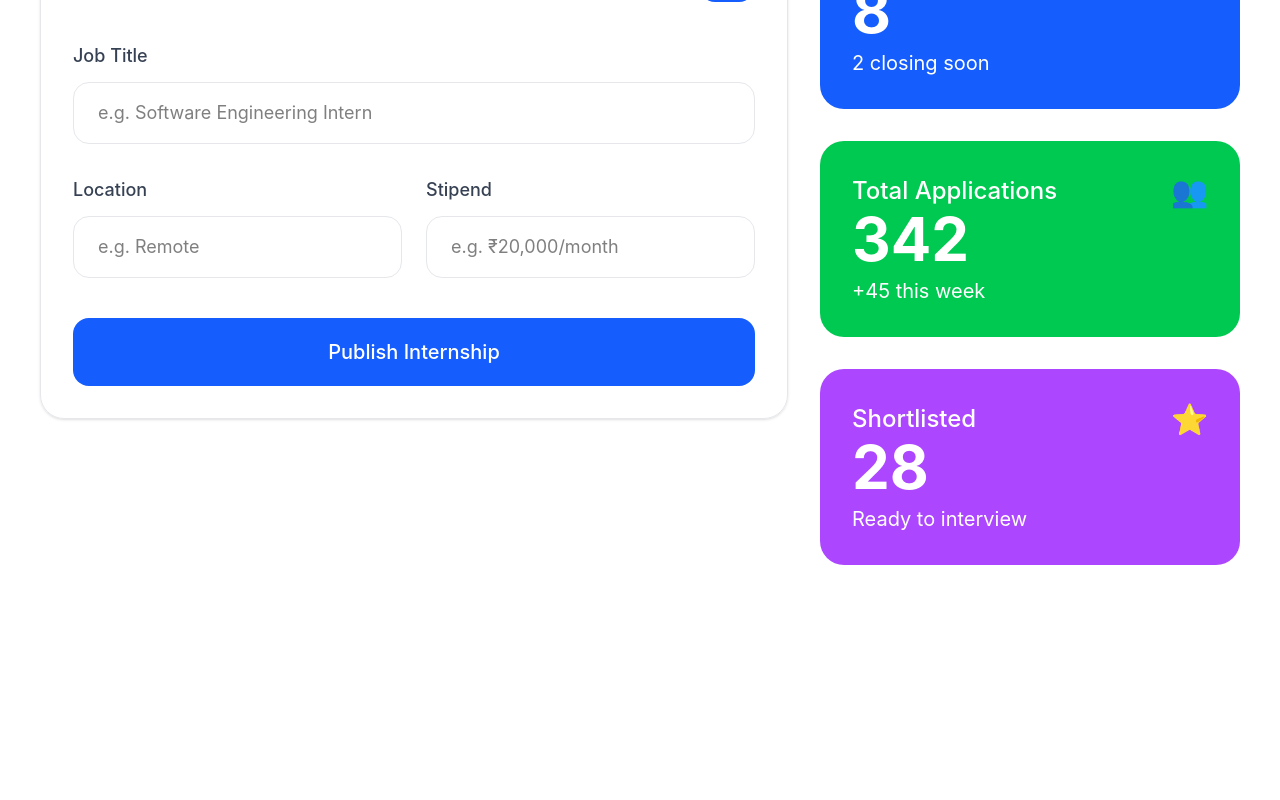
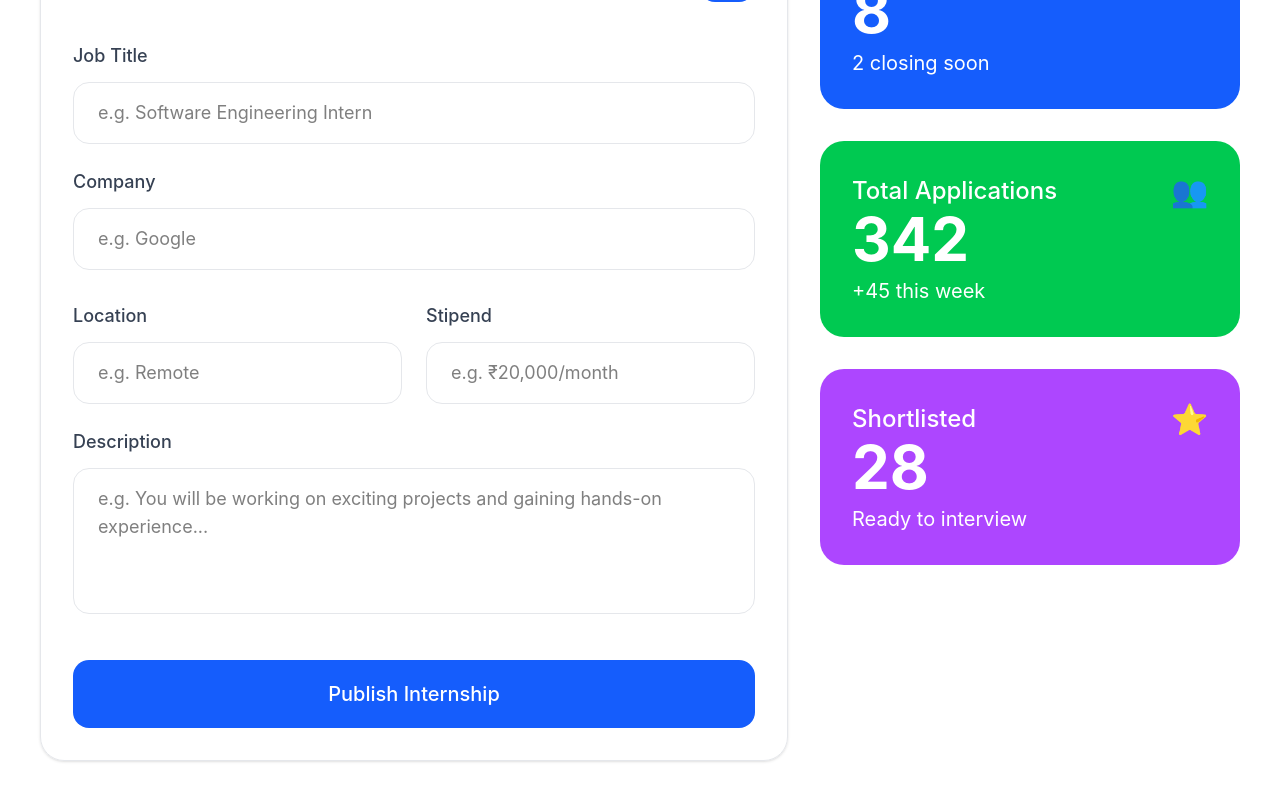
Before and after one commit to anshxio/internship-management-platform, a React (Vite) app in the folder client/: page /recruiter-dashboard in a window 1280 px wide. Shown: the part 354-1154 px from the top of the page. Before the commit the page ends 983 px from the top, so only its background shows below. Built offline with nearby package versions, Linux system fonts and the light colour scheme.

Commit message:
Implemented internship posting feature

```diff
--- a/client/src/pages/Login.jsx
+++ b/client/src/pages/Login.jsx
@@ -19,6 +19,8 @@ function Login() {
       localStorage.setItem("token", res.data.token);
       // Save role to localStorage
       localStorage.setItem("role", res.data.user.role);
+      // save user info to localStorage
+      localStorage.setItem("userId", res.data.user.id);
       alert("Login successful!");
       if(res.data.user.role === "student"){
         navigate("/dashboard");
--- a/client/src/pages/RecruiterDashboard.jsx
+++ b/client/src/pages/RecruiterDashboard.jsx
@@ -1,5 +1,48 @@
+import axios from "axios";
+import {useState} from "react";
 import DashboardStatCard from "../components/DashboardStatCard";
+
 function RecruiterDashboard() {
+  const [title, setTitle] = useState("");
+  const [location, setLocation] = useState("");
+  const [stipend, setStipend] = useState("");
+  const [company, setCompany] = useState("");
+  const [description, setDescription] = useState("");
+  // handle form submission
+  const handleSubmit = async () => {
+    try{
+
+      const token = localStorage.getItem("token");
+
+      const res = await axios.post("http://localhost:5000/api/internships/create",{
+        title,
+        company,
+        location,
+        stipend,
+        description,
+      },
+      {
+        headers: {
+          token: token,
+        },
+      }
+    );
+
+      console.log(res.data);
+      alert("Internship posted successfully!");
+      // here we are clearing the form
+      setTitle("");
+      setCompany("");
+      setLocation("");
+      setStipend("");
+      setDescription("");
+
+    } catch(err){
+      console.error(err);
+      alert("Failed to post internship");
+    }
+  };
+
   return (
     <section className="px-10 py-16">
       {/*Header */}
@@ -33,8 +76,22 @@ function RecruiterDashboard() {
                   Job Title
                 </label>
                 <input
+                  value={title}
+                  onChange ={(e) => setTitle(e.target.value)}
                   type="text"
                   placeholder="e.g. Software Engineering Intern"
+                  className="w-full mt-3 p-4 border border-gray-200 px-6 py-4 text-lg rounded-2xl  focus:ring-2 focus:ring-blue-600 transition"
+                />
+              </div>
+              <div className="mt-6">
+                <label className="text-lg font-medium text-gray-700">
+                  Company
+                </label>
+                <input
+                  value={company}
+                  onChange ={(e) => setCompany(e.target.value)}
+                  type="text"
+                  placeholder="e.g. Google"
                   className="w-full mt-3 p-4 border border-gray-200 px-6 py-4 text-lg rounded-2xl  focus:ring-2 focus:ring-blue-600 transition"
                 />
               </div>
@@ -45,6 +102,8 @@ function RecruiterDashboard() {
                     Location
                   </label>
                   <input
+                    value={location}
+                    onChange ={(e) => setLocation(e.target.value)}
                     type="text"
                     placeholder="e.g. Remote "
                     className="w-full mt-3 p-4 border border-gray-200 px-6 py-4 text-lg rounded-2xl  focus:ring-2 focus:ring-blue-600 transition"
@@ -55,14 +114,31 @@ function RecruiterDashboard() {
                     Stipend
                   </label>
                   <input
+                    value={stipend}
+                    onChange ={(e) => setStipend(e.target.value)}
                     type="text"
                     placeholder="e.g. ₹20,000/month"
                     className="w-full mt-3 p-4 border border-gray-200 px-6 py-4 text-lg rounded-2xl  focus:ring-2 focus:ring-blue-600 transition"
                   />
                 </div>
               </div>
+              {/* Description */}
+              <div className="mt-6">
+                <label className="text-lg font-medium text-gray-700">
+                  Description
+                </label>
+                <textarea
+                  value={description}
+                  onChange ={(e) => setDescription(e.target.value)}
+                  rows="5"
+                  placeholder="e.g. You will be working on exciting projects and gaining hands-on experience..."
+                  className="w-full mt-3 p-4 border border-gray-200 px-6 py-4 text-lg rounded-2xl resize-none focus:ring-2 focus:ring-blue-600 transition"
+                  rows="4"
+                />
+              </div>
               {/* BUTTON */}
-              <button className="w-full mt-10 bg-blue-600 text-white py-5 rounded-2xl text-xl font-medium hover:bg-blue-700 transition-all duration-300 hover:scale-[1.02]">
+              <button className="w-full mt-10 bg-blue-600 text-white py-5 rounded-2xl text-xl font-medium hover:bg-blue-700 transition-all duration-300 hover:scale-[1.02]"
+               onClick={handleSubmit}>
                 Publish Internship
               </button>
             </div>
```
